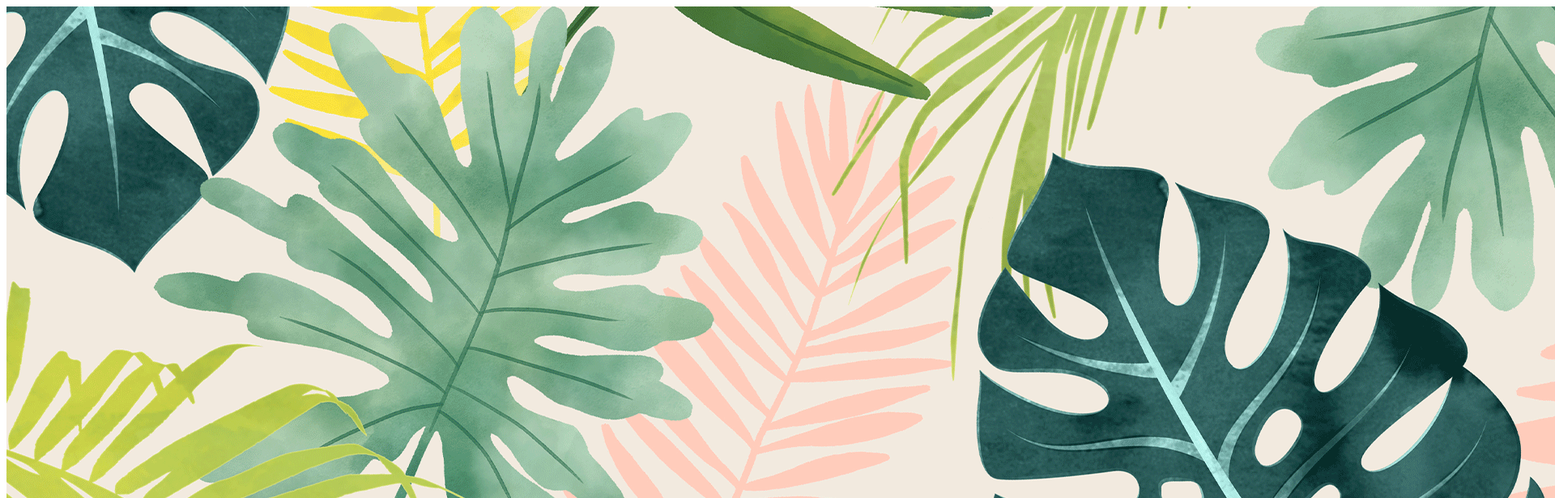
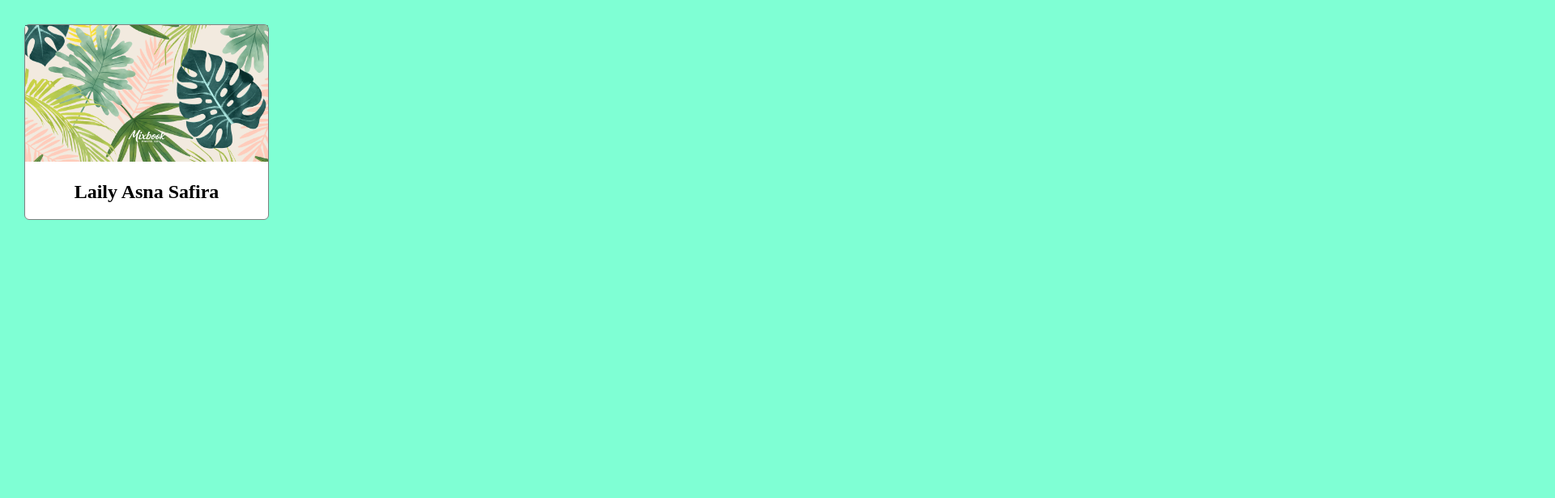
Before and after one commit to LailyAsnaSafira/my-repo-from-remote, a plain HTML site: page index.html in a window 1280 px wide. Shown: the top 616 px of the page at 81% size, 1920 px wide, since content can reach past the window. Drawn offline with Linux system fonts and the light colour scheme.

Commit message:
add initial style.css to style profile

```diff
--- a/index.html
+++ b/index.html
@@ -1,14 +1,12 @@
 <!DOCTYPE html>
 <html>
     <head>
-
+        <link rel="stylesheet" href="style.css">
     </head>
-
     <body>
         <div id="profile-container">
             <img id="profile-image" src="images/zoom background.png" alt="profile image"/>
             <h2 id="profile-name">Laily Asna Safira</h2>
         </div>
     </body>
-
 </html>
--- /dev/null
+++ b/style.css
@@ -0,0 +1,21 @@
+body{
+    width: 100%;
+    margin : 30px;
+    background-color: aquamarine;
+}
+
+#profile-container{
+    max-width: 300px;
+    background-color: white;
+    border: 1px solid gray;
+    border-radius: 6px;
+}
+
+#profile-image{
+    width: 100%;
+    height: auto;
+}
+
+#profile-name{
+    text-align: center;
+}
```
